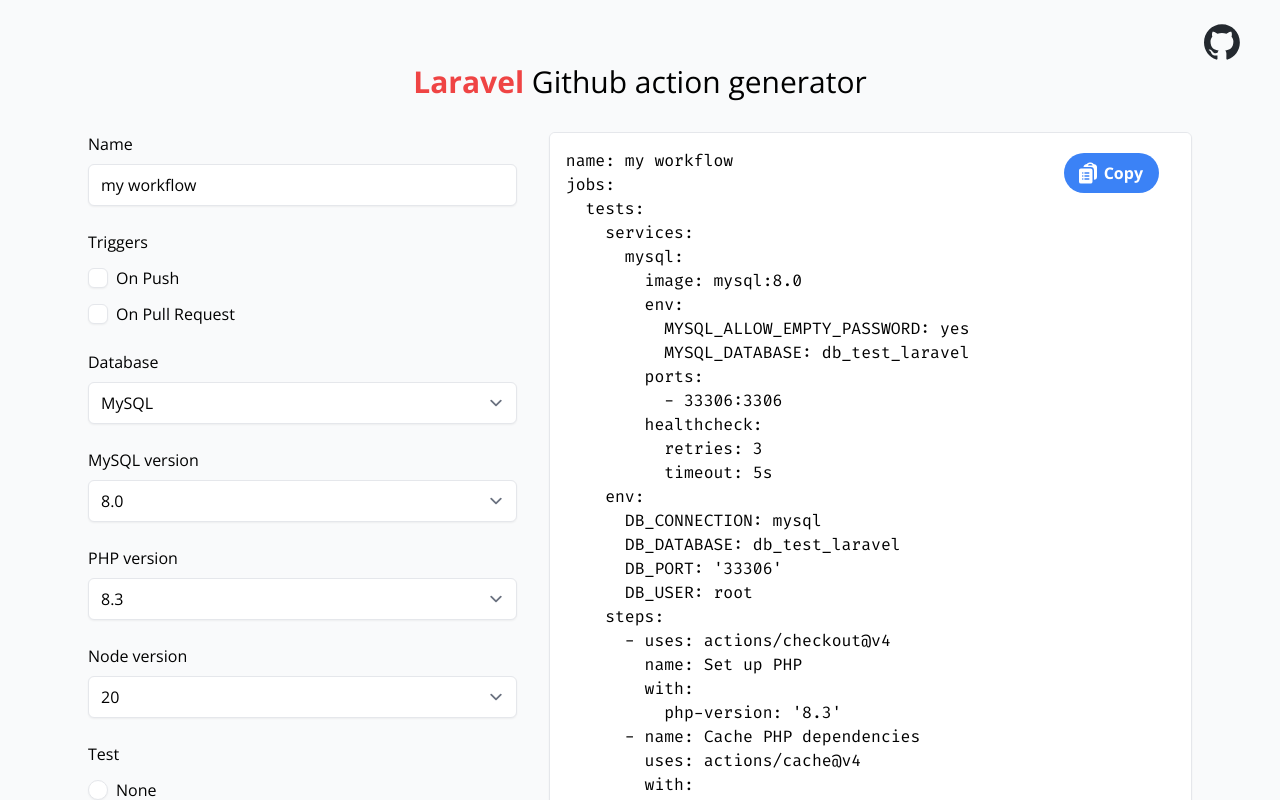
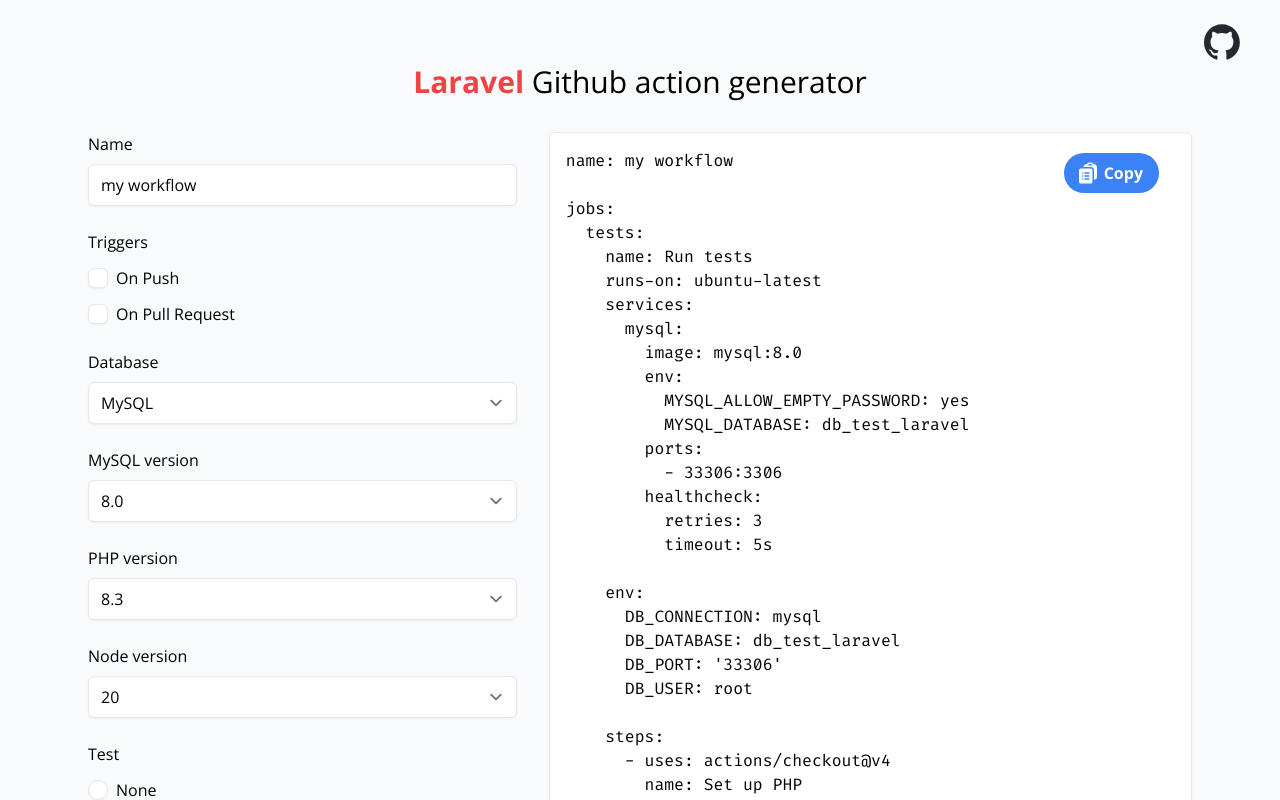
Before and after one commit to LeeConnelly12/laravel-github-action-generator, a Vue app: page / in a window 1280 px wide. Shown: the top 800 px of the page. Built offline with nearby package versions, Linux system fonts and the light colour scheme.

Commit message:
Add line breaks

```diff
--- a/src/composable/useYamlOutput.ts
+++ b/src/composable/useYamlOutput.ts
@@ -26,18 +26,31 @@
     static_analysis: null,
   })
 
+  const getName = (name: Form['name']) => {
+    return {
+      name: name + '%',
+    }
+  }
+
   const getTriggers = (triggers: Form['triggers']) => {
     const output = {}
+
+    const enabledBothTriggers =
+      triggers.filter((trigger) => trigger.enabled).length === 2
 
     triggers
       .filter((trigger) => trigger.enabled)
       .forEach((trigger) => {
         if (trigger.label === 'on push') {
-          set(output, 'on.push.branches', ['main'])
+          set(output, 'on.push.branches', [
+            !enabledBothTriggers ? 'main%' : 'main',
+          ])
         }
 
         if (trigger.label === 'on pull request') {
-          set(output, 'on.pull_request.branches', ['main'])
+          set(output, 'on.pull_request.branches', [
+            enabledBothTriggers ? 'main%' : 'main',
+          ])
         }
       })
 
@@ -56,7 +69,7 @@
           ports: ['33306:3306'],
           healthcheck: {
             retries: 3,
-            timeout: '5s',
+            timeout: '5s%',
           },
         },
       },
@@ -69,7 +82,7 @@
         DB_CONNECTION: 'mysql',
         DB_DATABASE: 'db_test_laravel',
         DB_PORT: '33306',
-        DB_USER: 'root',
+        DB_USER: 'root%',
       },
     }
   }
@@ -80,7 +93,7 @@
         uses: 'actions/checkout@v4',
         name: 'Set up PHP',
         with: {
-          'php-version': `${phpVersion}`,
+          'php-version': `${phpVersion}%`,
         },
       },
     ]
@@ -94,7 +107,7 @@
         with: {
           path: `vendor\n~/.composer/cache`,
           key: `\${{ runner.os }}-php-\${{ hashFiles('**/composer.lock') }}`,
-          'restore-keys': `\${{ runner.os }}-php-`,
+          'restore-keys': `\${{ runner.os }}-php-%`,
         },
       },
     ]
@@ -104,7 +117,7 @@
     return [
       {
         name: 'Install Dependencies',
-        run: 'composer install --no-interaction --prefer-dist --optimize-autoloader',
+        run: 'composer install --no-interaction --prefer-dist --optimize-autoloader%',
       },
     ]
   }
@@ -113,7 +126,7 @@
     return [
       {
         name: 'Prepare Application Environment',
-        run: `cp .env.example .env\nphp artisan key:generate\nchmod -R 755 storage bootstrap/cache`,
+        run: `cp .env.example .env\nphp artisan key:generate\nchmod -R 755 storage bootstrap/cache%`,
       },
     ]
   }
@@ -124,7 +137,7 @@
         uses: 'actions/setup-node@v4',
         name: 'Set up Node.js',
         with: {
-          'node-version': `${nodeVersion}`,
+          'node-version': `${nodeVersion}%`,
         },
       },
     ]
@@ -134,7 +147,7 @@
     return [
       {
         name: 'Install Node dependencies',
-        run: 'npm ci',
+        run: 'npm ci%',
       },
     ]
   }
@@ -143,7 +156,7 @@
     return [
       {
         name: 'Build assets',
-        run: 'npm run build',
+        run: 'npm run build%',
       },
     ]
   }
@@ -152,7 +165,7 @@
     return [
       {
         name: 'Migrate Database',
-        run: 'php artisan migrate',
+        run: 'php artisan migrate%',
       },
     ]
   }
@@ -167,8 +180,8 @@
         name: 'Run Tests',
         run:
           test === 'phpunit'
-            ? 'vendor/bin/phpunit --testdox'
-            : 'vendor/bin/pest --parallel',
+            ? 'vendor/bin/phpunit --testdox%'
+            : 'vendor/bin/pest --parallel%',
       },
     ]
   }
@@ -189,10 +202,12 @@
   const yaml = computed(() => {
     return stringify(
       {
-        name: form.value.name,
+        ...getName(form.value.name),
         ...getTriggers(form.value.triggers),
         jobs: {
           tests: {
+            name: 'Run tests',
+            'runs-on': 'ubuntu-latest',
             ...getDatabase(form.value.database_version),
             ...getEnv(),
             steps: [
@@ -213,7 +228,7 @@
       {
         singleQuote: true,
       },
-    )
+    ).replaceAll('%', '\n')
   })
 
   return {
```
